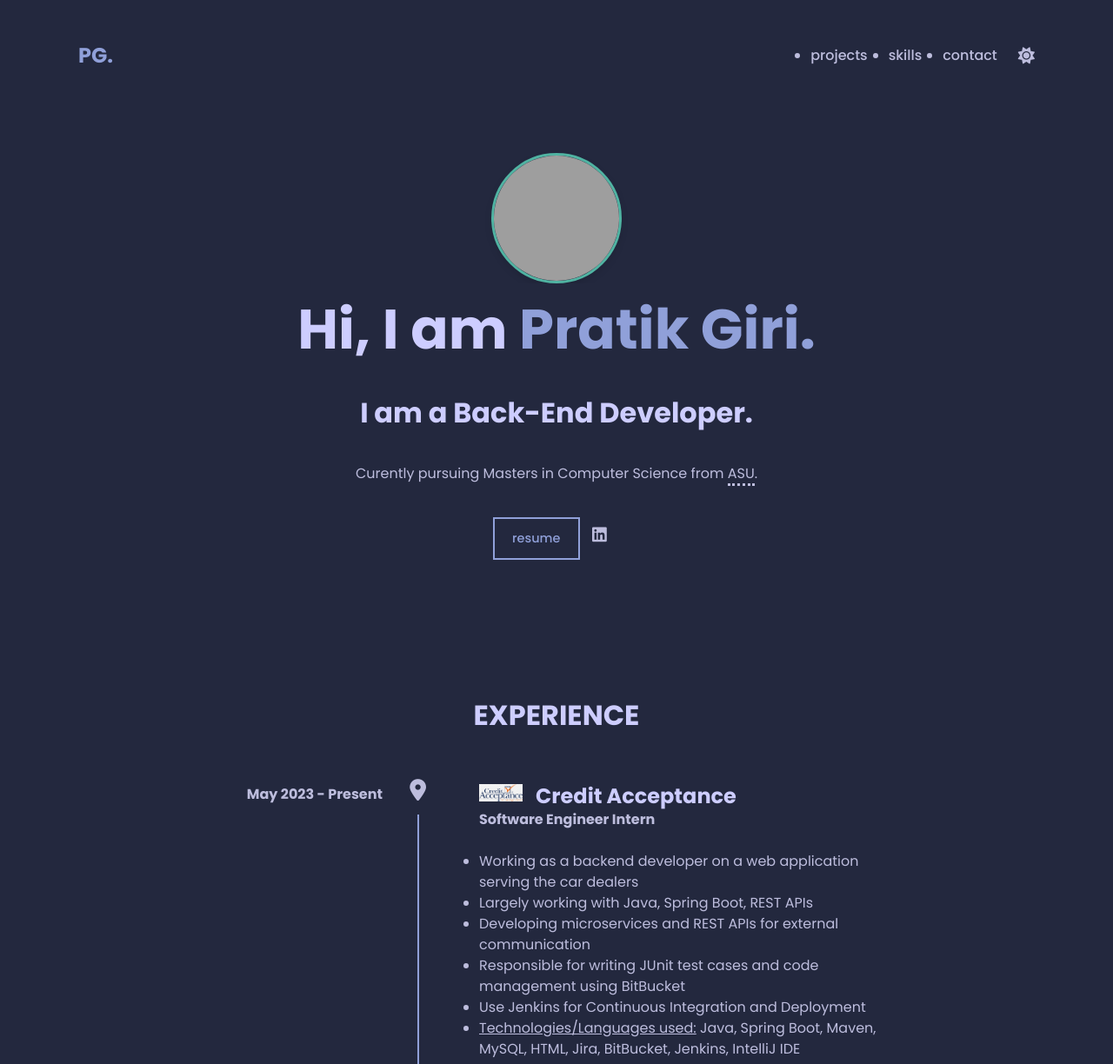
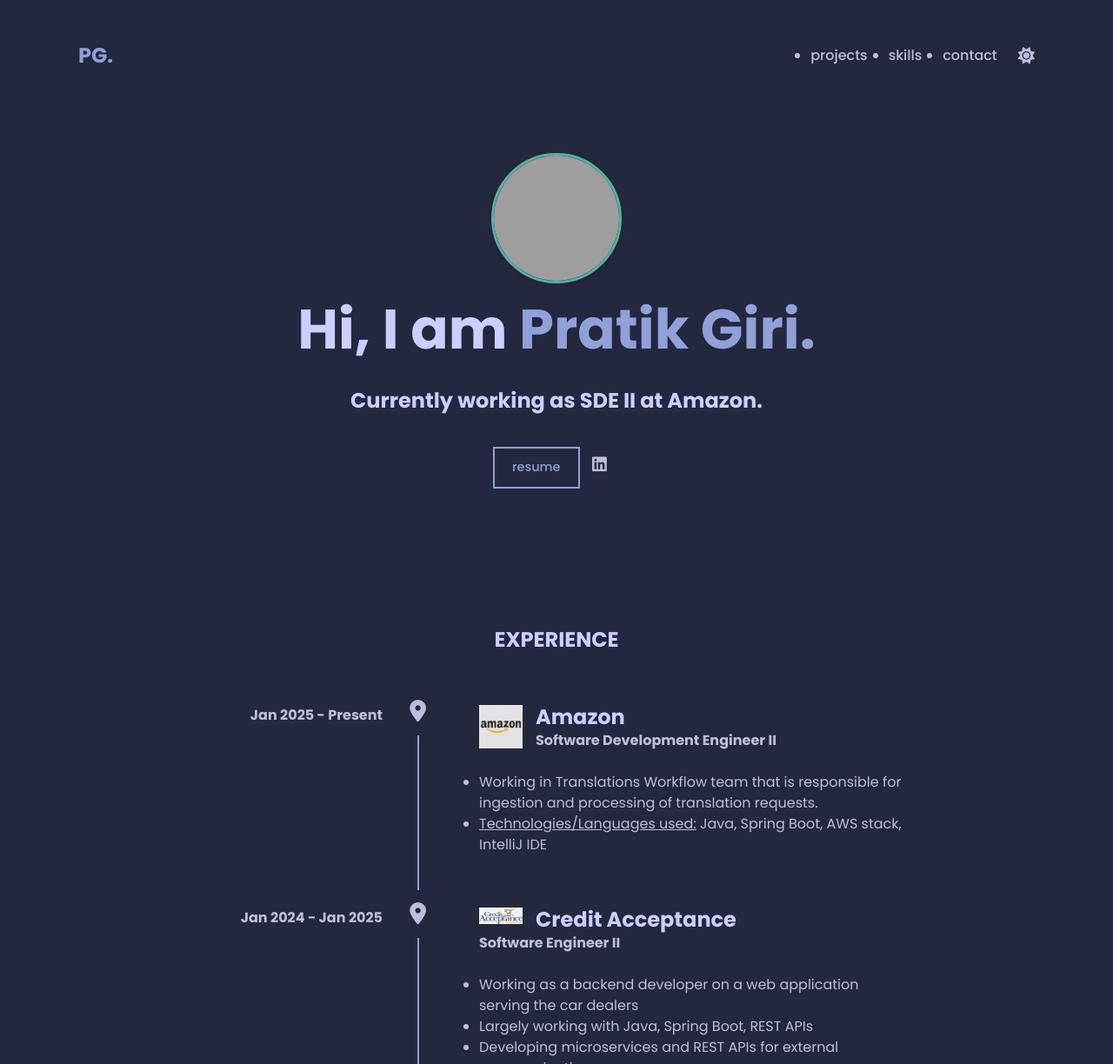
Before and after one commit to PratikGiri/pratikgiri.github.io, a plain HTML site: page index.html in a window 1280 px wide. Shown: the top 1224 px of the page at 87% size. Drawn offline with Linux system fonts and the light colour scheme; grey boxes are pictures that could not be loaded.

Commit message:
Adding Amazon work ex

```diff
--- a/index.html
+++ b/index.html
@@ -58,11 +58,7 @@
         <img src="docs/profile_pic.png" alt="Pratik Giri" class="profile-photo">
 
         <h1 style="padding-top: 15px;">Hi, I am <span class="about__name">Pratik Giri.</span></h1>
-        <h2 class="about__role">I am a Back-End Developer.</h2>
-        <p class="about__desc">
-          Curently pursuing Masters in Computer Science from <a href="https://www.asu.edu/" target="_blank" rel="noopener noreferrer"
-          style="border-bottom: dotted;">ASU</a>.
-        </p>
+        <h2 class="about__role">Currently working as SDE II at Amazon.</h2>
 
         <div class="about__contact center">
 
@@ -85,14 +81,32 @@
         <h2 class="section__title">Experience</h2>
         <div class="timeline">
 
-            <!-- Experience 1 -->
+
+          <!-- Experience 1 -->
+          <div class="experience-item">
+            <span class="experience-date">Jan 2025 - Present</span>
+            <div class="experience-pin"></div>
+            <div class="experience-content">
+                <img src="docs/amazon_logo.jpeg" alt="Amazon Logo" class="experience-logo">
+                <h3>Amazon</h3>
+                <h5>Software Development Engineer II</h5><br>
+                <p>
+                  <ul>
+                  <li>Working in Translations Workflow team that is responsible for ingestion and processing of translation requests.</li>
+                  <li><u>Technologies/Languages used:</u> Java, Spring Boot, AWS stack, IntelliJ IDE</li>
+                </ul>
+                </p>
+            </div>
+        </div>
+
+            <!-- Experience 2 -->
             <div class="experience-item">
-                <span class="experience-date">May 2023 - Present</span>
+                <span class="experience-date">Jan 2024 - Jan 2025</span>
                 <div class="experience-pin"></div>
                 <div class="experience-content">
                     <img src="docs/CA_logo.png" alt="Credit Acceptance Logo" class="experience-logo">
                     <h3>Credit Acceptance</h3>
-                    <h5>Software Engineer Intern</h5><br>
+                    <h5>Software Engineer II</h5><br>
                     <p>
                       <ul>
                       <li>Working as a backend developer on a web application serving the car dealers</li>
--- a/styles.css
+++ b/styles.css
@@ -178,7 +178,7 @@ h1 {
 }
 
 h2 {
-  font-size: 2rem;
+  font-size: 1.5rem;
 }
 
 h3 {
```
Also changed, not shown: docs/amazon_logo.jpeg (added).
